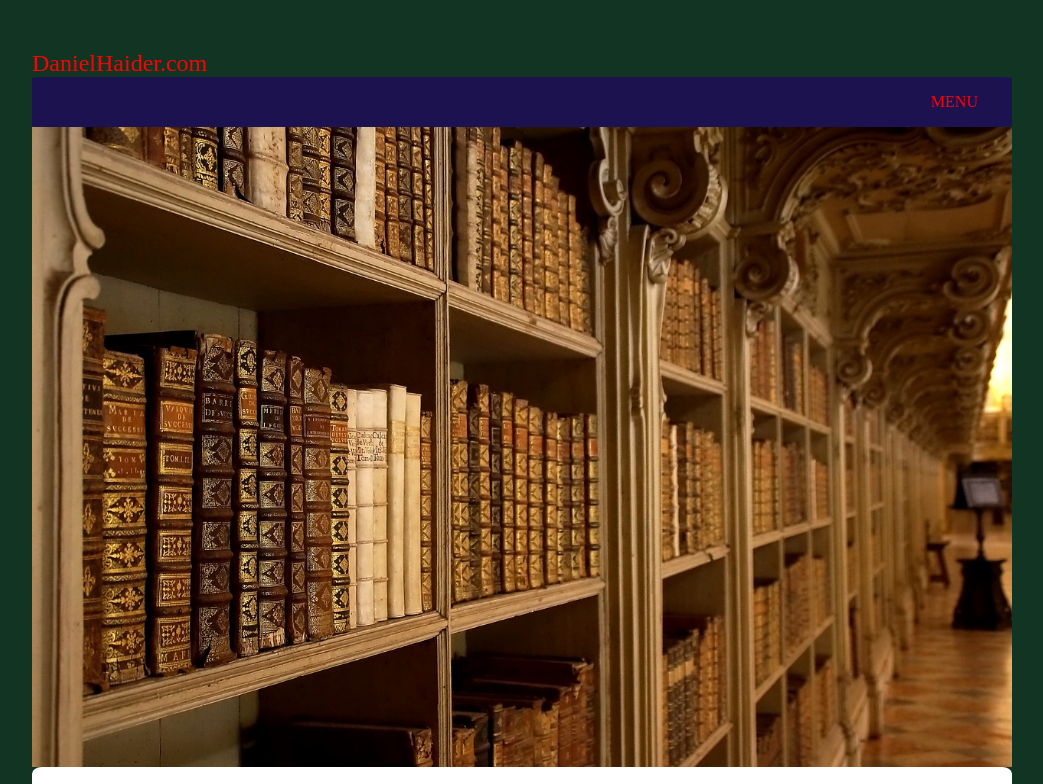
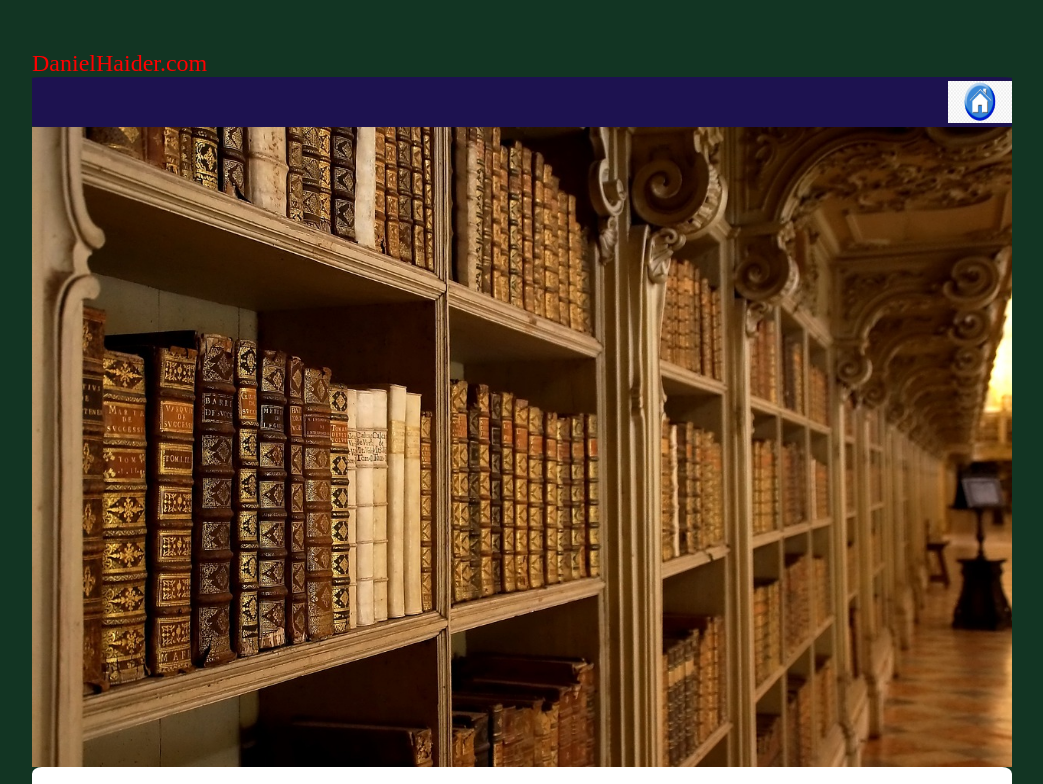
Before and after one commit to Danicore/Danicore.github.io, a plain HTML site: page index.html in a window 1280 px wide. Shown: the top 784 px of the page, without its empty margins (118-1161 px from the left). Drawn offline with Linux system fonts and the light colour scheme.

Commit message:
Added Menu Button

```diff
--- a/css/about.css
+++ b/css/about.css
@@ -37,8 +37,10 @@ nav {
 }
 
 #menu {
-    width: 9vw;
-    color: red;
+    width: 5vw;
+    height: 5.2vh;
+    background: url("../images/MenuBtn.jpg");
+    background-size: 100% 100%;
 }
 
 .block {
--- a/css/blog.css
+++ b/css/blog.css
@@ -37,8 +37,10 @@ nav {
 }
 
 #menu {
-    width: 9vw;
-    color: red;
+    width: 5vw;
+    height: 5.2vh;
+    background: url("../images/MenuBtn.jpg");
+    background-size: 100% 100%;
 }
 
 .block {
--- a/css/books.css
+++ b/css/books.css
@@ -37,8 +37,10 @@ nav {
 }
 
 #menu {
-    width: 9vw;
-    color: red;
+    width: 5vw;
+    height: 5.2vh;
+    background: url("../images/MenuBtn.jpg");
+    background-size: 100% 100%;
 }
 
 .block {
--- a/css/contact.css
+++ b/css/contact.css
@@ -37,8 +37,10 @@ nav {
 }
 
 #menu {
-    width: 9vw;
-    color: red;
+    width: 5vw;
+    height: 5.2vh;
+    background: url("../images/MenuBtn.jpg");
+    background-size: 100% 100%;
 }
 
 .block {
--- a/css/styles.css
+++ b/css/styles.css
@@ -37,8 +37,10 @@ nav {
 }
 
 #menu {
-    width: 9vw;
-    color: red;
+    width: 5vw;
+    height: 5.2vh;
+    background: url("../images/MenuBtn.jpg");
+    background-size: 100% 100%;
 }
 
 .block {
--- a/index.html
+++ b/index.html
@@ -23,7 +23,7 @@
     <section id="great-nav">
     <nav>
         <div class="navs" id="menu">
-            <p>MENU</p>
+            <p></p><!-- Menu Button -->
             <ul id="dropdown">
                 <li><a href="index.html">HOME</a></li>
                 <li><a href="blog.html">BLOG</a></li>
```
Also changed, not shown: about.html (+1 -1 lines), blog.html (+1 -1 lines), books.html (+1 -1 lines), contact.html (+1 -1 lines).
